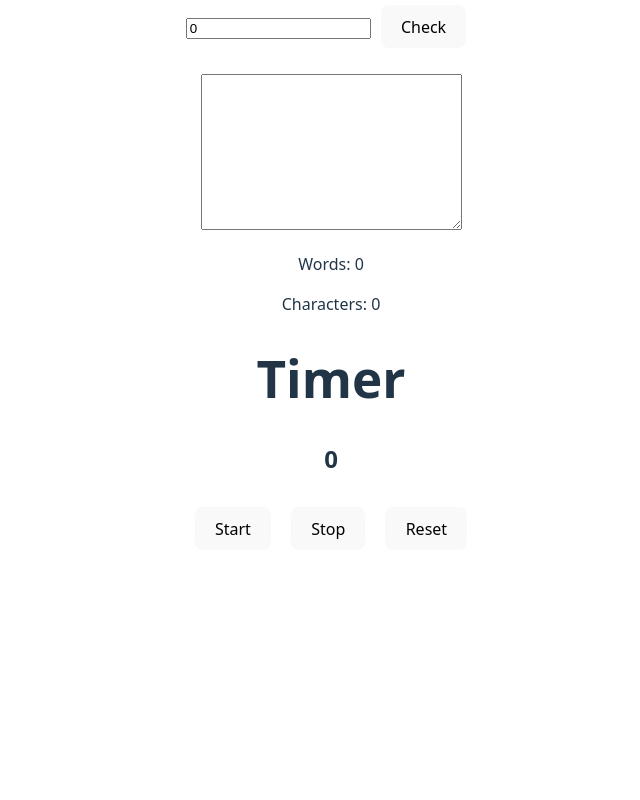
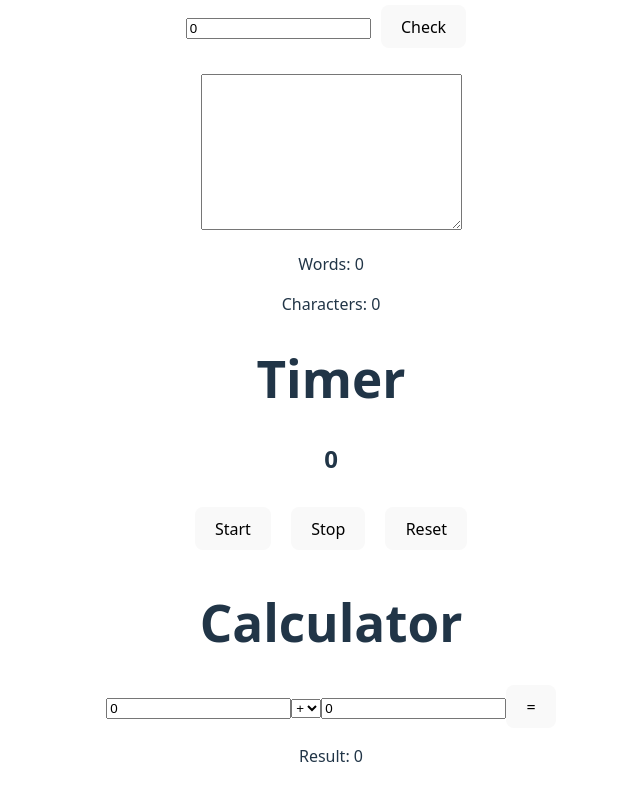
Before and after one commit to Navapu/FullStack_ANavarro, a React (Vite) app in the folder dia08/starting-hooks/: page / in a window 1280 px wide. Shown: the part 1884-2684 px from the top of the page, without its empty margins (309-949 px from the left). Before the commit the page ends 2476 px from the top, so only its background shows below. Built offline with nearby package versions, Linux system fonts and the light colour scheme.

Commit message:
Added component of a simple calculator

```diff
--- a/dia08/starting-hooks/src/App.jsx
+++ b/dia08/starting-hooks/src/App.jsx
@@ -13,9 +13,10 @@ function App() {
       <TaskList />
       <Form />
       <Gallery />
-      <Game randomnumber={randomnumber}/>
+      <Game randomnumber={randomnumber} />
       <TextArea />
       <Timer />
+      <Calculator />
     </>
   )
 }
@@ -158,7 +159,7 @@ const Gallery = () => {
   )
 }
 
-const Game = ({randomnumber}) => {
+const Game = ({ randomnumber }) => {
   const [userNumber, setUserNumber] = useState(0)
   const [state, setState] = useState("")
 
@@ -174,7 +175,7 @@ const Game = ({randomnumber}) => {
   return (
     <div className='div-number'>
       <h1>Guess the number</h1>
-      <input type="number" value={userNumber} onChange={(e) => setUserNumber(e.target.value)}/>
+      <input type="number" value={userNumber} onChange={(e) => setUserNumber(e.target.value)} />
       <button onClick={checkNumber}>Check</button>
       <p>{state}</p>
     </div>
@@ -191,7 +192,7 @@ const TextArea = () => {
     const auxWords = (e.target.value.trim().split(" ") == '') ? 0 : e.target.value.trim().split(" ").length
     setWords(auxWords)
   }
-  return(
+  return (
     <div>
       <textarea cols="30" rows="10" value={userText} onChange={handleChange}></textarea>
       <p>Words: {words}</p>
@@ -227,7 +228,7 @@ const Timer = () => {
     setTime(0)
   }
 
-  return(
+  return (
     <div className='movie-section'>
       <h1>Timer</h1>
       <h2>{time}</h2>
@@ -238,4 +239,41 @@ const Timer = () => {
   )
 }
 
+const Calculator = () => {
+  const [result, setResult] = useState(0)
+  const [calcData, setCalcData] = useState({
+    num1: 0,
+    num2: 0,
+    operator: "+"
+  })
+
+  const handleChange = (e) => {
+    setCalcData(prev => ({...prev, [e.target.name]: e.target.value}))
+  }
+
+  const handleCalculate = () => {
+    switch(calcData.operator){
+      case "+": setResult(Number(calcData.num1) + Number(calcData.num2)); break;
+      case "-": setResult(calcData.num1-calcData.num2); break;
+      case "*": setResult(calcData.num1*calcData.num2); break;
+      case "/": setResult(calcData.num1/calcData.num2); break;
+    }
+  }
+  return (
+    <div>
+      <h1>Calculator</h1>
+      <input type="number" value={calcData.num1} name='num1' onChange={handleChange}/>
+      <select name="operator" id="" value={calcData.operator} onChange={handleChange}>
+        <option value="+">+</option>
+        <option value="-">-</option>
+        <option value="*">*</option>
+        <option value="/">/</option>
+      </select>
+      <input type="number" value={calcData.num2} name="num2"onChange={handleChange}/>
+      <button onClick={handleCalculate}>=</button>
+      <p>Result: {result}</p>
+    </div>
+  )
+}
+
 export default App
```
